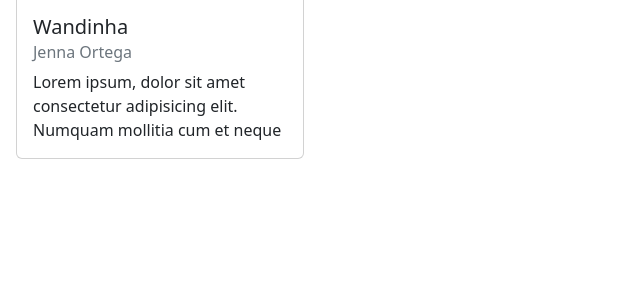
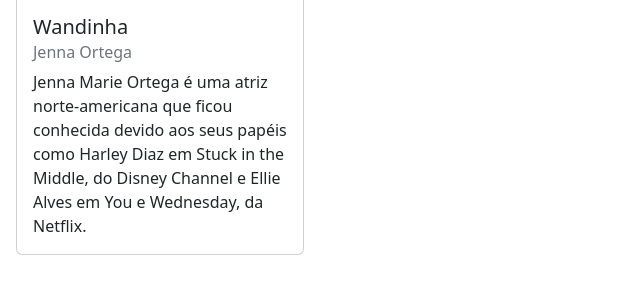
Before and after one commit to AdaltoRG/ExerciciosDiH, an Angular app in the folder M1S09/M1S09/: page / in a window 1280 px wide. Shown: the part 289-577 px from the top of the page, without its empty margins (0-640 px from the left). Built offline with nearby package versions, Linux system fonts and the light colour scheme.

Commit message:
Resolução do exercício 5

```diff
--- a/M1S09/M1S09/src/app/serie-favorita/item-card/item-card.component.html
+++ b/M1S09/M1S09/src/app/serie-favorita/item-card/item-card.component.html
@@ -1,10 +1,9 @@
 <div class="card m-3" style="width: 18rem;">
-    <img src="https://www.ofuxico.com.br/wp-content/uploads/2022/11/wandinha-jenny-ortega-seria-em-poster-serie-netflix.jpg"
+    <img src="{{personagem.imagem}}"
         class="card-img-top" alt="...">
     <div class="card-body">
-        <h5 class="card-title">Wandinha</h5>
-        <h6 class="card-subtitle mb-2 text-muted">Jenna Ortega</h6>
-        <p class="card-text">Lorem ipsum, dolor sit amet consectetur adipisicing elit. Numquam mollitia cum et neque
-</p>
+        <h5 class="card-title">{{personagem.nome}}</h5>
+        <h6 class="card-subtitle mb-2 text-muted">{{personagem.nomeAtor}}</h6>
+        <p class="card-text">{{personagem.descricao}}</p>
     </div>
 </div>
--- a/M1S09/M1S09/src/app/serie-favorita/item-card/item-card.component.ts
+++ b/M1S09/M1S09/src/app/serie-favorita/item-card/item-card.component.ts
@@ -3,8 +3,15 @@ import { Component } from '@angular/core';
 @Component({
   selector: 'app-item-card',
   templateUrl: './item-card.component.html',
-  styleUrls: ['./item-card.component.css']
+  styleUrls: ['./item-card.component.css'],
 })
 export class ItemCardComponent {
-
+  personagem: any = {
+    nome: 'Wandinha',
+    imagem:
+      'https://www.ofuxico.com.br/wp-content/uploads/2022/11/wandinha-jenny-ortega-seria-em-poster-serie-netflix.jpg',
+    nomeAtor: 'Jenna Ortega',
+    descricao:
+      'Jenna Marie Ortega é uma atriz norte-americana que ficou conhecida devido aos seus papéis como Harley Diaz em Stuck in the Middle, do Disney Channel e Ellie Alves em You e Wednesday, da Netflix.',
+  };
 }
```
